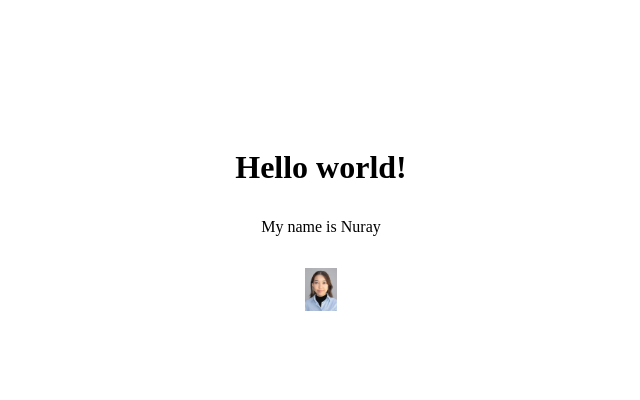
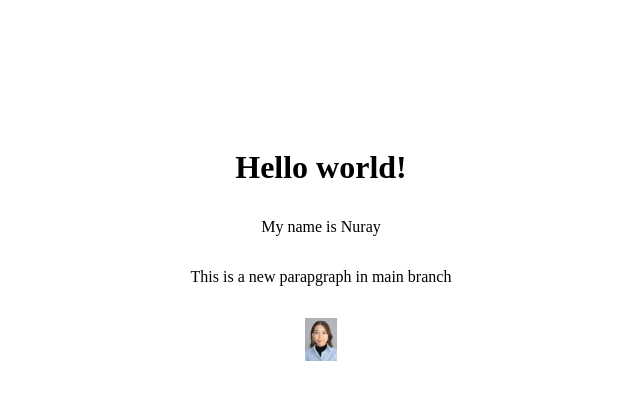
Before and after one commit to nuray0/portfolio, a plain HTML site: page index.html in a window 1280 px wide. Shown: the whole page, without its empty margins (319-959 px from the left). Drawn offline with Linux system fonts and the light colour scheme.

Commit message:
added a new paragraph in main branch

```diff
--- a/index.html
+++ b/index.html
@@ -10,6 +10,7 @@
     <body>
         <h1>Hello world!</h1>
         <p>My name is Nuray</p>
+        <p>This is a new parapgraph in main branch</p>
         <img src="assets/images/profile_photo.jpg" alt="Profile photo">
     </body>
 </html>
```
